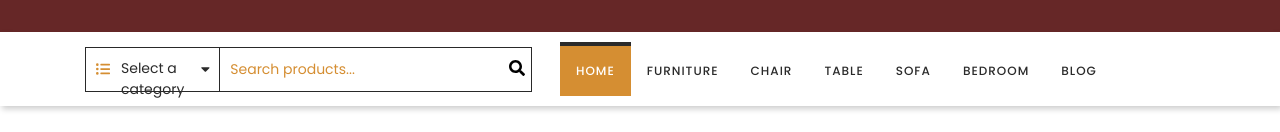
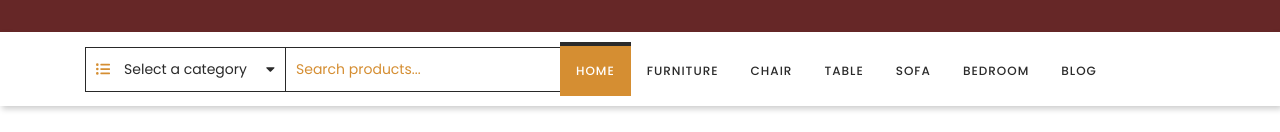
Before and after one commit to Varenthein/wdp-2107-02, a React (Create React App) app: page /product/1 in a window 1280 px wide. Shown: the part 169-301 px from the top of the page. Built offline with nearby package versions, Linux system fonts and the light colour scheme.

Commit message:
WDP210702-42 - Change box select a category

```diff
--- a/src/components/features/ProductSearch/ProductSearch.js
+++ b/src/components/features/ProductSearch/ProductSearch.js
@@ -12,9 +12,11 @@ const ProductSearch = () => (
       <FontAwesomeIcon className={styles.icon} icon={faListUl} />
       <ul className={styles.text}>
         Select a category
-        {initialState.categories.map(item => (
-          <li key={item.id}>{item.name}</li>
-        ))}
+        <ul className={styles.secondMenu}>
+          {initialState.categories.map(item => (
+            <li key={item.id}>{item.name}</li>
+          ))}
+        </ul>
       </ul>
       <FontAwesomeIcon className={styles.icon} icon={faCaretDown} />
     </div>
--- a/src/components/features/ProductSearch/ProductSearch.module.scss
+++ b/src/components/features/ProductSearch/ProductSearch.module.scss
@@ -12,6 +12,10 @@
     align-items: center;
     position: relative;
     font-size:14px;
+    width: 200px;
+    text-align: center;
+    height: 100%;
+    cursor: pointer;
 
     .text {
       position: relative;
@@ -20,9 +24,16 @@
       margin: 0;
       border: 0;
       width: 100%;
-      height: 100%;
       background-color: $productsearch-select-bcg;
-      padding: 10px 35px;
+      padding: 0;
+
+      .secondMenu {
+        width: 100%;
+        position: absolute;
+        text-decoration: none;
+        padding: 0;
+        padding-top: 11px;
+      }
 
       li {
         border: 0;
@@ -46,6 +57,8 @@
       display: block;
       background-color: $productsearch-hover-bcg;
       border-color: $productsearch-border-hover;
+      display: flex;
+      height: 100%;
     }
 
     &:hover .icon {
@@ -93,15 +106,15 @@
   .searchField {
     input {
       width: 80%;
+      font-size: 10px;
     }
   }
   .category {
     .text{
-    font-size: 11px;
+    font-size: 10px;
   }
     select {
       width: 80%;
     }
-
   }
 }
```
